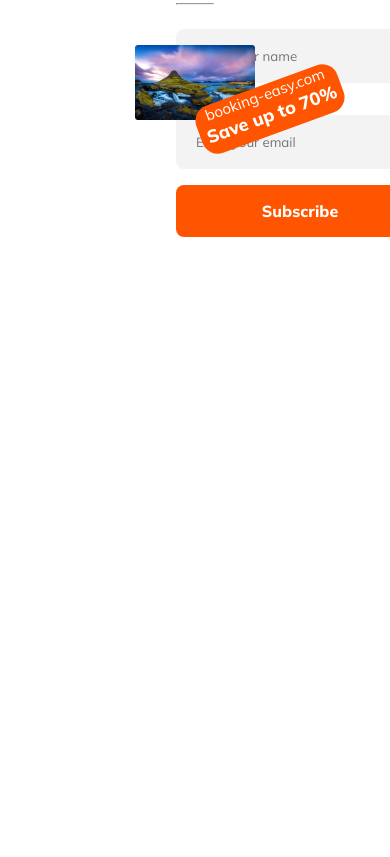
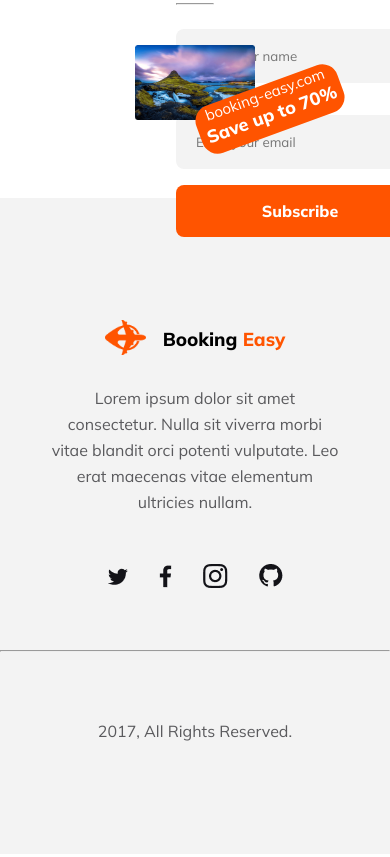
Before and after one commit to Md-Shohanul-Islam/B9A2-Booking-Easy, a plain HTML site: page index.html in a window 390 px wide. Shown: the part 6971-7828 px from the top of the page. Before the commit the page ends 7208 px from the top, so only its background shows below. Drawn offline with Linux system fonts and the light colour scheme.

Commit message:
footer added with responsiveness

```diff
--- a/Style/style.css
+++ b/Style/style.css
@@ -354,6 +354,37 @@ nav h3{
     font-size: 32px;
     font-weight: 800;
 }
+/* footer related styles  */
+footer{
+    max-width: 1440px;
+    text-align: center;
+    background: rgba(19, 19, 24, 0.05);
+}
+.footer-logo{
+    justify-content: center;
+    padding-top: 110px;
+}
+.footer-logo img{
+    height: 35px;
+    padding-top: 12px;
+}
+#footer-details{
+    margin: 0 285px;
+}
+#footer-details img{
+    padding: 33px 0 50px;
+}
+.f-info{
+    padding: 0 50px;
+    color: #5A5A5D;
+    font-size: 16px;
+    font-weight: 400;
+    line-height: 26px;
+}
+#rights{
+    padding: 50px 0 110px;
+}
+
 
 
 /* responsive media queries  */
@@ -451,7 +482,9 @@ nav h3{
     .dis-save{
         font-size: 18px;
     }
-
+    #footer-details{
+            margin: 0;
+        }
 }
 @media screen and (min-width: 992px) {
     .nav-option-bar{
--- a/index.html
+++ b/index.html
@@ -236,7 +236,17 @@
 
     <!-- footer start  -->
     <footer>
-
+        <div class="logo footer-logo">
+            <img src="./Images/Group 40071 (2).png" alt="">
+            <h3 id="logo-title">Booking <span class="t-color">Easy</span></h3>
+        </div>
+        <div id="footer-details">
+            <p class="f-info">Lorem ipsum dolor sit amet consectetur. Nulla sit viverra morbi vitae blandit orci potenti vulputate. Leo erat maecenas vitae elementum ultricies nullam.
+            </p>
+            <img src="./Images/Social.png" alt="">
+            <hr>
+            <p class="f-info" id="rights">2017, All Rights Reserved.</p>
+        </div>
     </footer>
 </body>
 </html>
```
Also changed, not shown: Images/Social.png (added). Lines whose indentation alone changed are shown as unchanged.
